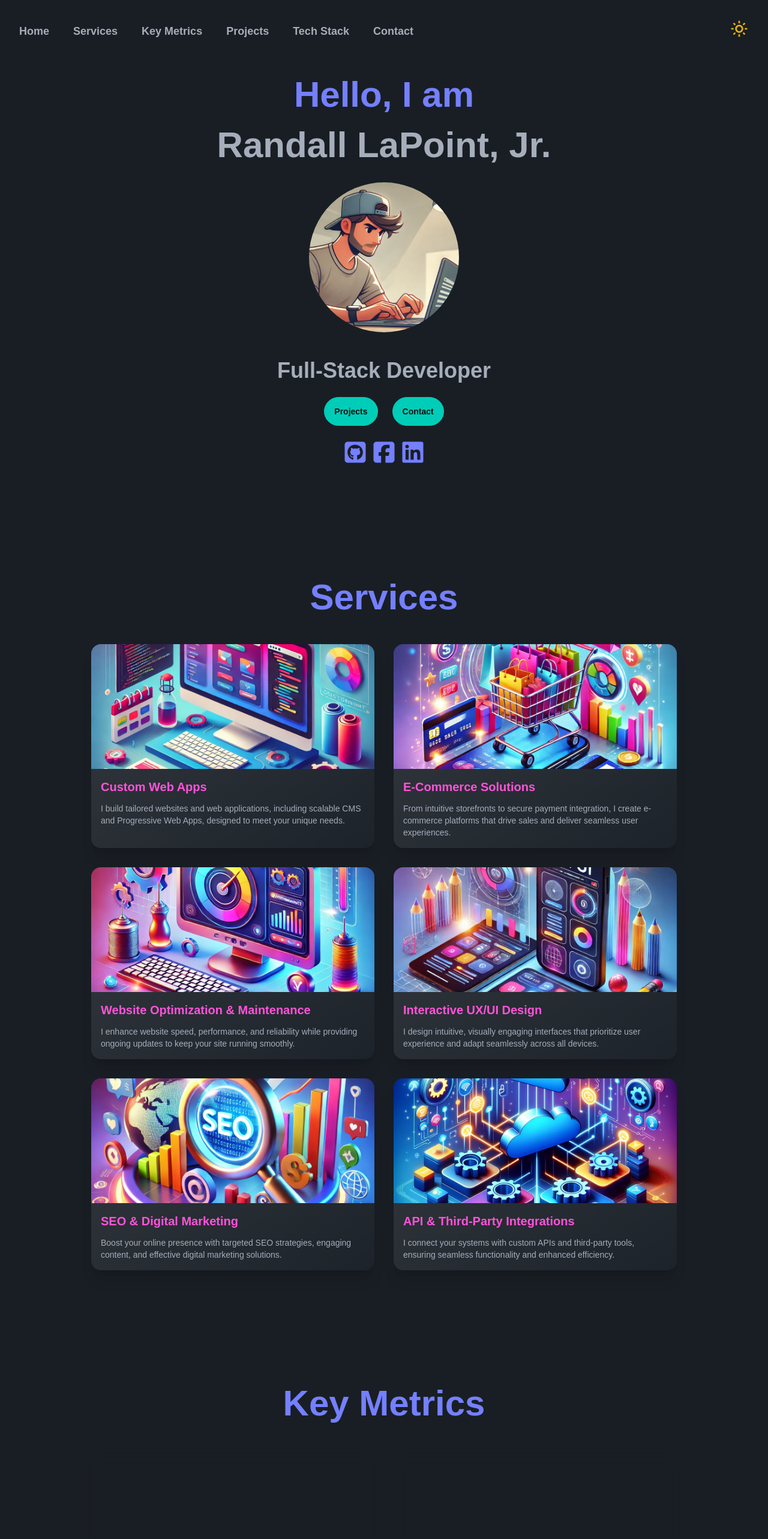
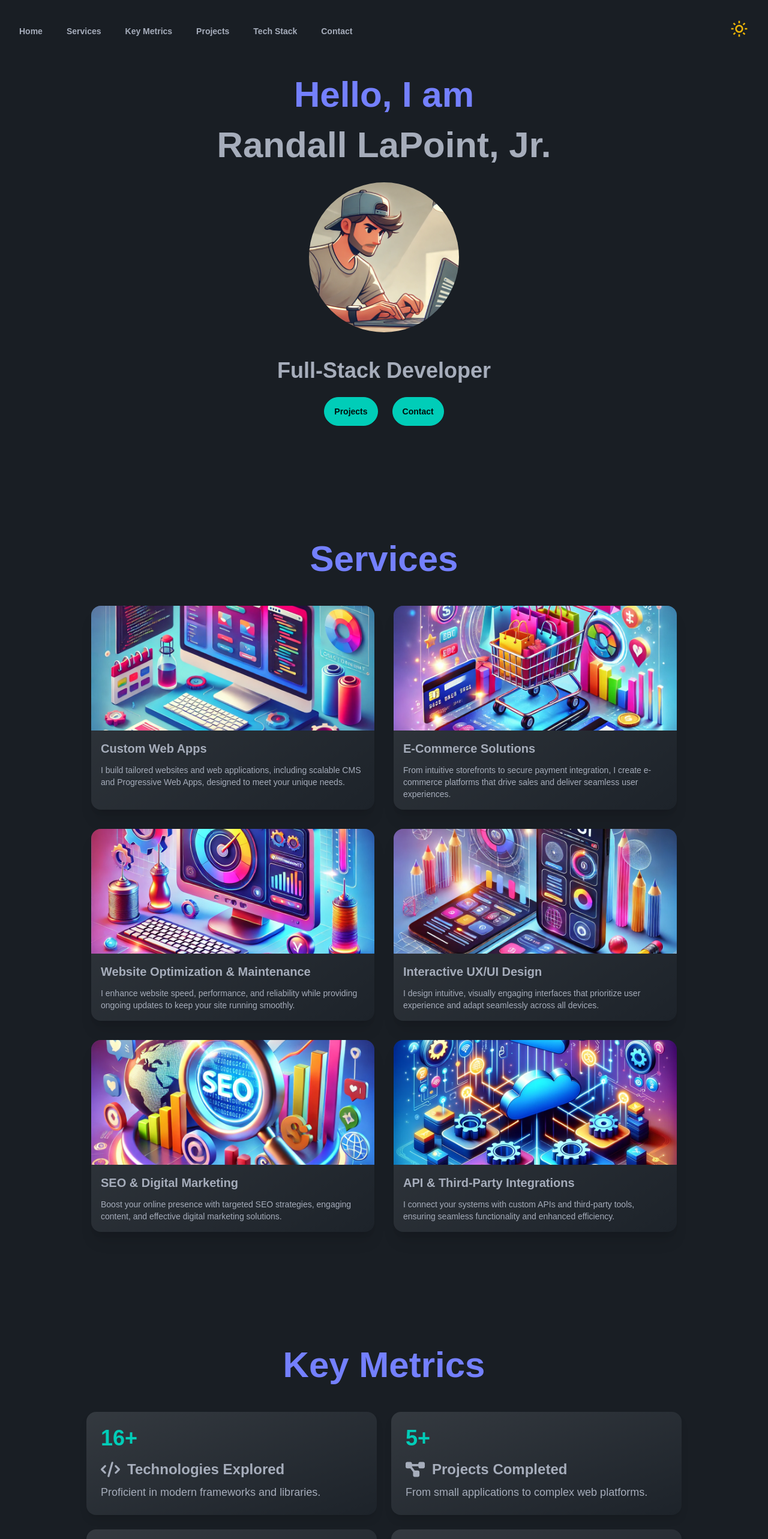
Before and after one commit to Lokie-ree/dev-portfolio, a Next.js app: page / in a window 1280 px wide. Shown: the top 2566 px of the page at 60% size. Built offline with nearby package versions, Linux system fonts and the light colour scheme.

Commit message:
Finished front end design on contact section and added group hover effects to service cards

```diff
--- a/app/globals.css
+++ b/app/globals.css
@@ -24,8 +24,6 @@ html {
     @apply transition-transform duration-300 hover:scale-125;
   }
 
-
-
   .input-hover {
     @apply hover:ring-2 hover:ring-secondary hover:shadow-md hover:scale-105 transition-all duration-300 ease-in-out;
   }
@@ -34,4 +32,11 @@ html {
     @apply transition-transform duration-300 hover:scale-105 ease-in-out;
   }
 
+  .toast-success {
+    @apply bg-success text-success-content
+  }
+
+  .toast-error {
+    @apply bg-error text-error-content
+  }
 }
--- a/app/page.js
+++ b/app/page.js
@@ -1,5 +1,5 @@
 import {
-  Contact,
+  ContactSection,
   Hero,
   KeyMetrics,
   Portfolio,
@@ -16,7 +16,7 @@ export default function Home() {
       <KeyMetrics />
       <Portfolio />
       <Stack />
-      <Contact />
+      <ContactSection />
     </div>
   );
 }
--- a/components/Contact.jsx
+++ /dev/null
@@ -1,19 +0,0 @@
-"use client";
-
-import React from "react";
-import ContactForm from "./ContactForm";
-
-const Contact = () => {
-  return (
-    <section id="contact" className="py-20 lg:py-24 text-base-content">
-      <div className="max-w-4xl mx-auto px-6">
-          <h2 className="text-5xl md:text-6xl font-bold text-primary text-center mb-12">
-            Contact Me
-          </h2>
-          <ContactForm />
-        </div>
-    </section>
-  );
-};
-
-export default Contact;
--- a/components/ContactForm.jsx
+++ b/components/ContactForm.jsx
@@ -4,14 +4,33 @@ import React from "react";
 import Form from "next/form";
 import { handleContactForm } from "@/utils/serverActions";
 import { MdOutlinePerson, MdOutlineEmail } from "react-icons/md";
+import { socialButtons } from "@/utils/constants";
+import toast from 'react-hot-toast';
+import Link from "next/link";
+import SocialButtons from "./SocialButtons";
 
 const ContactForm = () => {
   return (
-    <Form action={handleContactForm} className="space-y-6 max-w-md mx-auto">
+    <div className="card md:card-side gap-4">
+
+      {/* Left Side: Form */}
+      <div className="card-body bg-base-100 bg-gradient-to-br from-white/10 to-transparent rounded-xl">
+        <h3 className="text-3xl md:text-4xl font-bold text-center text-base-content mb-6">Contact Me</h3>
+        <Form
+          className="space-y-6"
+          action={async (formData) => {
+            try {
+              await handleContactForm(formData);
+              notifySuccess();
+            } catch (error) {
+              toast.error("Failed to send the message. Please try again.");
+            }
+          }}
+        >
           <label htmlFor="name" className="input input-bordered flex text-sm items-center rounded-xl shadow-sm gap-2 input-hover">
             <MdOutlinePerson />
             <input
-          type="name"
+              type="text"
               name="name"
               placeholder="Name"
               aria-label="Name"
@@ -31,7 +50,6 @@ const ContactForm = () => {
               required
             />
           </label>
-      <div>
             <textarea
               name="message"
               rows="4"
@@ -40,9 +58,23 @@ const ContactForm = () => {
               className="textarea textarea-bordered w-full rounded-xl shadow-sm placeholder:text-gray-400 text-sm leading-relaxed input-hover outline-none"
               required
             ></textarea>
-      </div>
           <button type="submit" className="btn btn-accent w-full btn-hover">Send Message</button>
         </Form>
+      </div>
+      {/* Right Side: Additional Info */}
+      <div className="card-body bg-base-100 bg-gradient-to-br from-white/10 to-transparent lg:border-1-2 lg:border-base-300 rounded-xl">
+        <h3 className="text-3xl md:text-4xl font-bold text-center text-base-content mb-6">Connect With Me</h3>
+        {/* Email Info */}
+        <div className="flex justify-center mb-6 ">
+          <Link href="mailto:rplapointjr@gmail.com" className="btn btn-accent w-full sm:w-[50%] btn-hover">Email</Link>
+        </div>
+        {/* Social Icons */}
+          <div className="flex items-center justify-center gap-4">
+            <SocialButtons buttons={socialButtons} iconClass="w-12 h-12"/>
+          </div>
+      </div>
+    </div>
+
   );
 };
 
--- /dev/null
+++ b/components/ContactSection.jsx
@@ -0,0 +1,23 @@
+"use client";
+
+import React from "react";
+import ContactForm from "./ContactForm";
+import toast, {Toaster} from 'react-hot-toast';
+
+const ContactSection = () => {
+  const notifySuccess = () => toast.success("Message sent successfully!", {position: "bottom-center",});
+
+  return (
+    <section id="contact" className="background-base-100 py-20 lg:py-24 text-base-content">
+      <div className="max-w-5xl mx-auto px-6">
+          <h2 className="text-5xl md:text-6xl font-bold text-primary text-center mb-12">
+            Get in Touch
+          </h2>
+          <Toaster />
+          <ContactForm />
+        </div>
+    </section>
+  );
+};
+
+export default ContactSection;
--- a/components/Hero.jsx
+++ b/components/Hero.jsx
@@ -4,7 +4,6 @@ import React from "react";
 import Image from "next/image";
 import Link from "next/link";
 import { socialButtons } from "@/utils/constants";
-import SocialButtons from "./SocialButtons";
 
 const Hero = () => {
   return (
@@ -50,12 +49,6 @@ const Hero = () => {
             </button>
           </Link>
         </div>
-        <div className="mt-6">
-          <SocialButtons
-            buttons={socialButtons}
-            iconClass="w-10 h-10"
-          />
-        </div>
       </div>
     </section>
   );
--- a/components/KeyMetrics.jsx
+++ b/components/KeyMetrics.jsx
@@ -19,7 +19,7 @@ const KeyMetrics = () => {
                   {metric.value}
                 </span>
               </div>
-              <div className="stat-title flex items-center gap-3 text-xl sm:text-2xl text-primary-content font-bold mb-2">
+              <div className="stat-title flex items-center gap-3 text-xl sm:text-2xl text-base-content font-bold mb-2">
               <metric.icon className="w-6 h-6 sm:w-8 sm:h-8 group-hover:text-primary" />
               <h1 className="group-hover:text-secondary">{metric.title}</h1>
               </div>
--- a/components/Navbar.jsx
+++ b/components/Navbar.jsx
@@ -22,7 +22,7 @@ const Navbar = () => {
           {navLinks.map((link, index) => (
             <li
               key={index}
-              className="hover:text-secondary text-lg"
+              className="hover:text-secondary text-sm lg:text-md"
             >
               <Link href={link.path}>{link.title}</Link>
             </li>
--- a/components/Services.jsx
+++ b/components/Services.jsx
@@ -9,7 +9,7 @@ const Services = () => {
           <h2 className="text-5xl md:text-6xl font-bold text-primary text-center mb-12">Services</h2>
         <div className="flex flex-col sm:flex-row sm:grid sm:grid-cols-2 lg:grid-col-3 gap-8">
           {services.map((service) => (
-            <div className="card card-compact bg-base-100 bg-gradient-to-br from-white/10 to-transparent w-full shadow-xl card-hover" key={service.id}>
+            <div className="card card-compact group bg-base-100 bg-gradient-to-br from-white/10 to-transparent w-full shadow-xl card-hover" key={service.id}>
             <figure className="h-52">
               <Image
                 src={service.image}
@@ -20,7 +20,7 @@ const Services = () => {
               />
             </figure>
             <div className="card-body p-6">
-              <h2 className="card-title text-lg sm:text-xl font-semibold text-secondary mb-2">{service.title}</h2>
+              <h2 className="card-title text-lg sm:text-xl font-semibold text-base-content group-hover:text-secondary mb-2">{service.title}</h2>
               <p className="text-sm sm:text-md">{service.description}</p>
             </div>
           </div>
--- a/components/index.js
+++ b/components/index.js
@@ -1,4 +1,4 @@
-export { default as Contact } from "./Contact";
+export { default as ContactSection } from "./ContactSection";
 export { default as Hero } from "./Hero";
 export { default as KeyMetrics } from "./KeyMetrics";
 export { default as Portfolio } from "./Portfolio";
--- a/package.json
+++ b/package.json
@@ -13,6 +13,7 @@
     "next": "15.0.3",
     "react": "^18.3.0",
     "react-dom": "^18.3.0",
+    "react-hot-toast": "^2.4.1",
     "react-icons": "^5.3.0"
   },
   "devDependencies": {
```
Also changed, not shown: 1 other file (tests, documents, lock files or other folders). Lines whose indentation alone changed are shown as unchanged.
